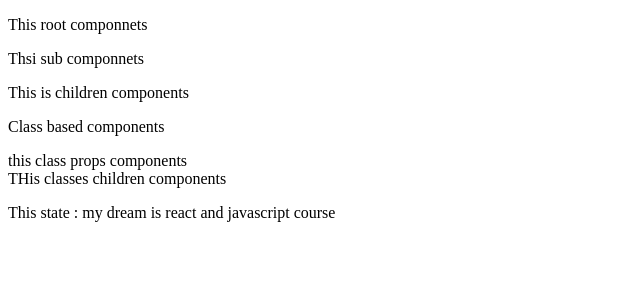
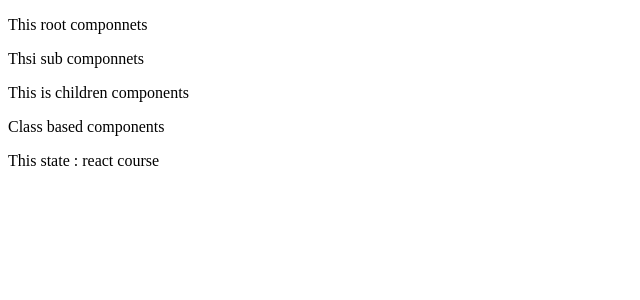
Before and after one commit to Ryuuutaaa/react-udemy, a React (Vite) app: page / in a window 1280 px wide. Shown: the top 300 px of the page, without its empty margins (0-640 px from the left). Built offline with nearby package versions, Linux system fonts and the light colour scheme.

Commit message:
more about state

```diff
--- a/src/App.jsx
+++ b/src/App.jsx
@@ -7,9 +7,7 @@ function App() {
       <div>
         <p>This root componnets</p>
         <SubComponnet>This is children components</SubComponnet>
-        <ClassBasedComponents test="this class props components">
-          THis classes children components
-        </ClassBasedComponents>
+        <ClassBasedComponents />
       </div>
     </>
   );
--- a/src/components/ClassBasedComponents.jsx
+++ b/src/components/ClassBasedComponents.jsx
@@ -1,21 +1,12 @@
 import React from "react";
 
 class ClassBasedComponents extends React.Component {
-  constructor(props) {
-    console.log(props);
-    super(props);
-    this.state = { courese: "my dream is react and javascript" };
-  }
-
+  state = { courese: "react" };
   render() {
     return (
       <>
         <div>
           <p>Class based components</p>
-          <span>{this.props.test}</span>
-          <br />
-          <span>{this.props.children}</span>
-          <br />
           <p>This state : {this.state.courese} course</p>
         </div>
       </>
```
